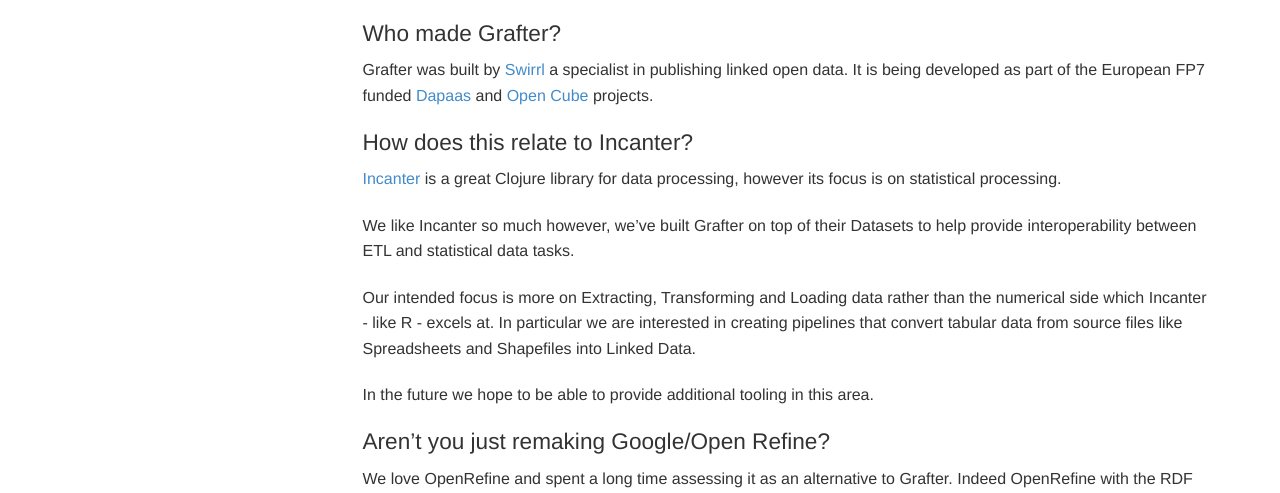
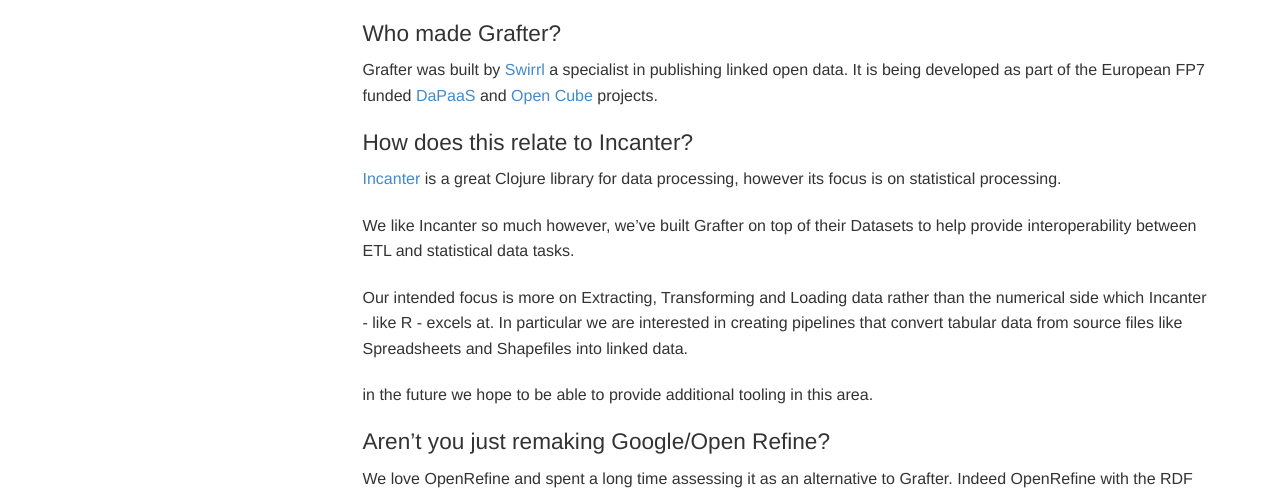
Before and after one commit to Swirrl/grafter-docs, a Jekyll site: the page built from _about/004_grafter_faq.md, in a window 1280 px wide. Shown: the part 176-669 px from the top of the page. Built offline with Jekyll 4.4.1, drawn with Linux system fonts in a browser that asks for light colours.

Commit message:
Minor fixes suggested by Titi.

```diff
--- a/_about/004_grafter_faq.md
+++ b/_about/004_grafter_faq.md
@@ -9,7 +9,7 @@
 
 Grafter was built by [Swirrl](http://swirrl.com/) a specialist in
 publishing linked open data.  It is being developed as part of the
-European FP7 funded [Dapaas](http://project.dapaas.eu/) and
+European FP7 funded [DaPaaS](http://project.dapaas.eu/) and
 [Open Cube](http://www.opencube-project.eu/) projects.
 
 ### How does this relate to Incanter?
@@ -25,9 +25,9 @@
 data rather than the numerical side which Incanter - like R - excels at.
 In particular we are interested in creating pipelines that convert
 tabular data from source files like Spreadsheets and Shapefiles into
-Linked Data.
+linked data.
 
-In the future we hope to be able to provide additional tooling in this
+in the future we hope to be able to provide additional tooling in this
 area.
 
 ### Aren't you just remaking Google/Open Refine?
--- a/index.html
+++ b/index.html
@@ -28,7 +28,7 @@
 		<div class="pmd_row">
 			<div class="pmd_box_half">
 				<h4>Easy Linked Data Creation</h4>
-				<p>Grafter's DSL makes it easy to transform tabular data into Linked Data.</p>
+				<p>Grafter's DSL makes it easy to transform tabular data into linked data.</p>
 				<p><a href="/example">See an example</a></p>
 			</div>
 			<div class="pmd_box_half">
@@ -56,7 +56,7 @@
 			</div>
 			<div class="pmd_box_half">
 				<h4>Linked Data Templates</h4>
-				<p>Describe the Linked Data you want to create using simple templates that look and feel like <a href="http://en.wikipedia.org/wiki/Turtle_%28syntax%29">Turtle</a>.</p>
+				<p>Describe the linked data you want to create using simple templates that look and feel like <a href="http://en.wikipedia.org/wiki/Turtle_%28syntax%29">Turtle</a>.</p>
 				<p><a href="/example/906_pipeline.html">See it in action</a></p>
 			</div>
 		</div>
```
Also changed, not shown: _example/index.md (+2 -2 lines), _howto/310_linked_data_template.md (+2 -2 lines), _howto/index.md (+1 -1 lines).
